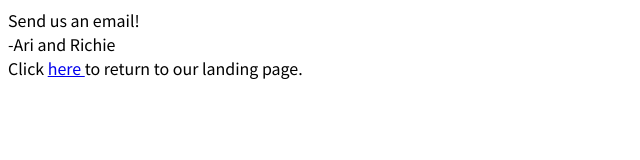
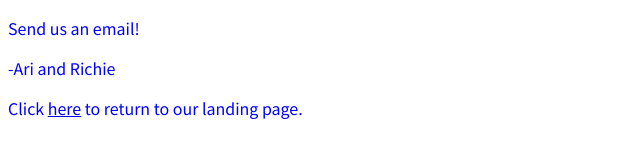
Before and after one commit to arieaton/comp333_hw1, a plain HTML site: page contact.html in a window 1280 px wide. Shown: the whole page, without its empty margins (0-640 px from the left). Drawn offline with Linux system fonts and the light colour scheme; files that its build step writes are made by us from their sources.

Commit message:
Update contact.html

```diff
--- a/contact.html
+++ b/contact.html
@@ -12,9 +12,8 @@
   </head>
 
   <body>
-    Send us an email!
-    <br />
-    -Ari and Richie <br />
-    Click <a href="index.html"> here </a> to return to our landing page.
+    <p>Send us an email!</p>
+    <p>-Ari and Richie</p>
+    <p>Click <a href="index.html">here</a> to return to our landing page.</p>
   </body>
 </html>
```
